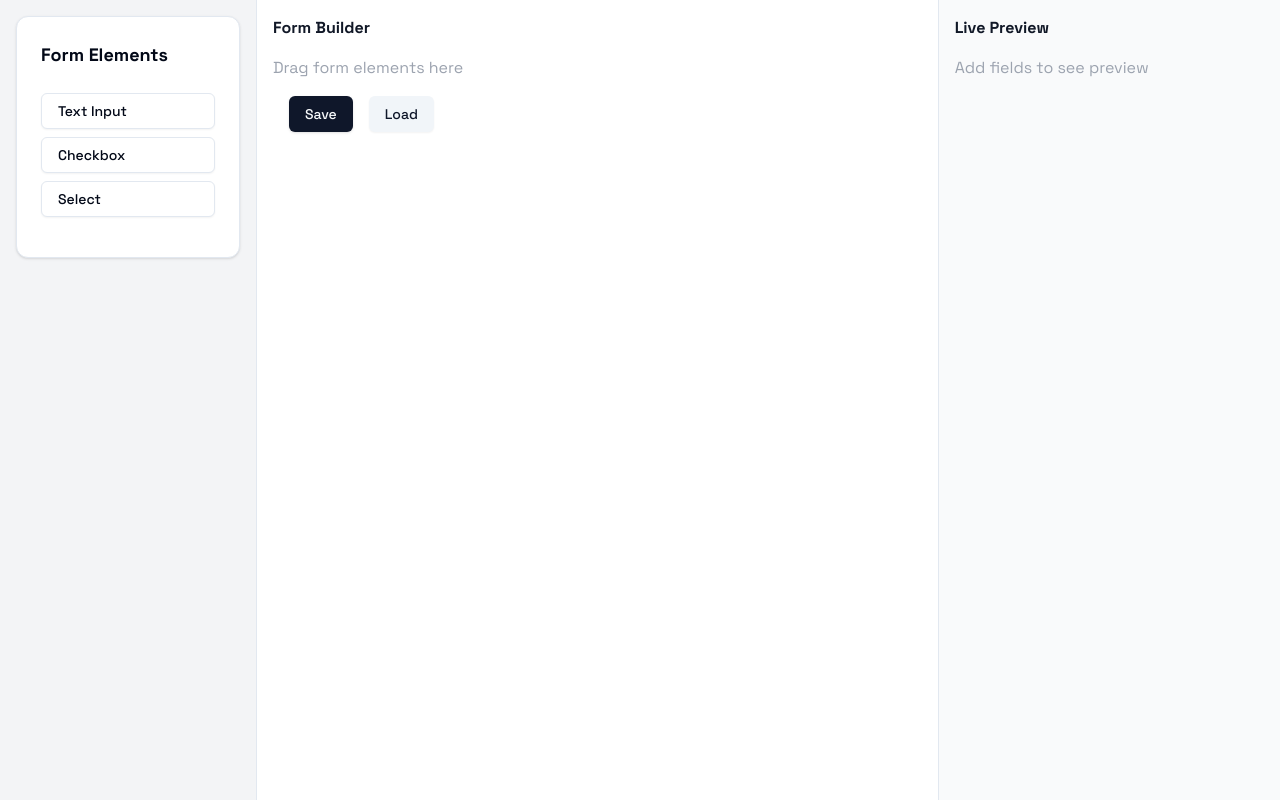
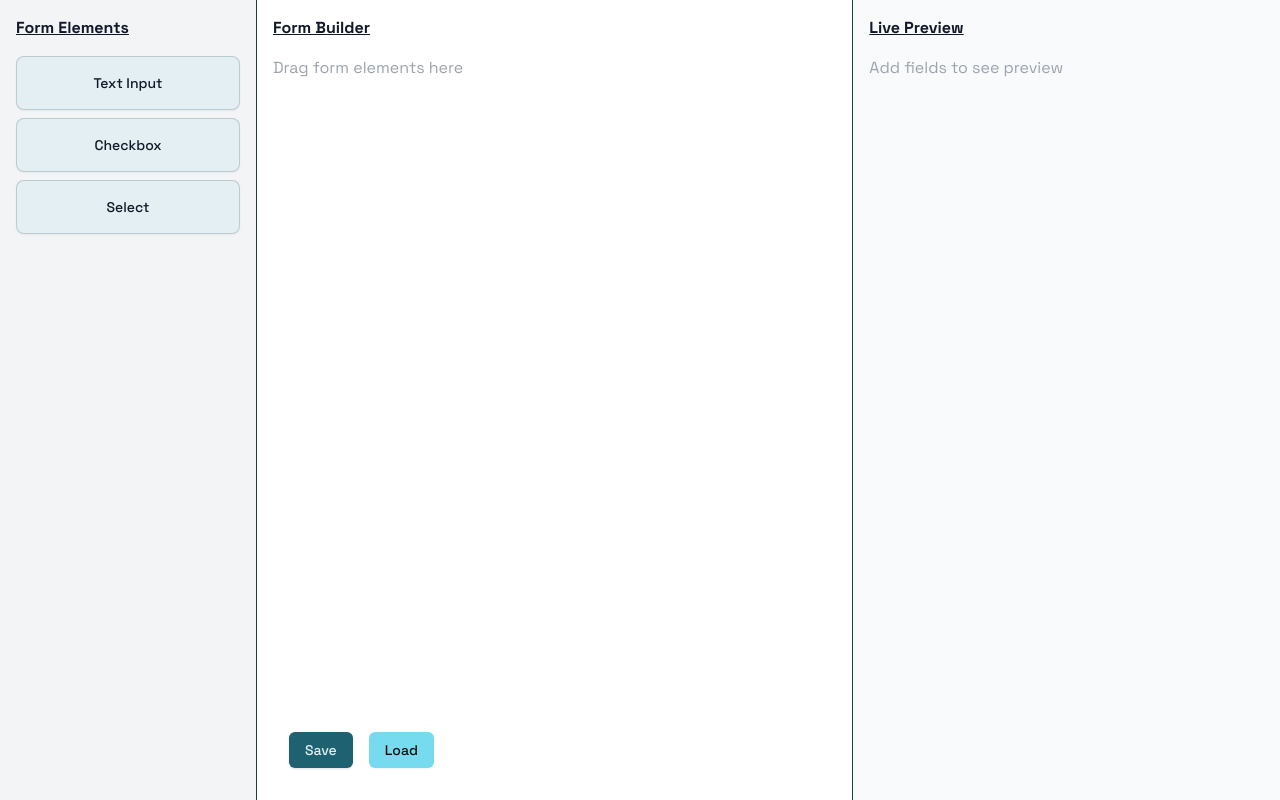
Before and after one commit to LuciKritZ/formwise, a Next.js app: page / in a window 1280 px wide. Built offline with nearby package versions, Linux system fonts and the light colour scheme.

Commit message:
feat: added styling (#11)

```diff
--- a/src/app/_home/app.tsx
+++ b/src/app/_home/app.tsx
@@ -22,12 +22,10 @@ const App = () => {
     <div className={cn(spaceGrotesk.className, 'flex flex-1')}>
       <DndWrapper items={items} onDragEnd={handleDragEnd}>
         <Sidebar />
-        <div className='flex flex-row flex-1'>
-          <FormBuilder />
-          <PreviewPanel />
-          {selectedFieldId && <EditingPanel />}
-        </div>
+        <FormBuilder />
+        {selectedFieldId && <EditingPanel />}
       </DndWrapper>
+      <PreviewPanel />
     </div>
   );
 };
--- a/src/app/globals.css
+++ b/src/app/globals.css
@@ -4,53 +4,56 @@
 
 @layer base {
   :root {
-    --background: 0 0% 100%;
-    --foreground: 222.2 84% 4.9%;
-    --card: 0 0% 100%;
-    --card-foreground: 222.2 84% 4.9%;
-    --popover: 0 0% 100%;
-    --popover-foreground: 222.2 84% 4.9%;
-    --primary: 222.2 47.4% 11.2%;
-    --primary-foreground: 210 40% 98%;
-    --secondary: 210 40% 96.1%;
-    --secondary-foreground: 222.2 47.4% 11.2%;
-    --muted: 210 40% 96.1%;
-    --muted-foreground: 215.4 16.3% 46.9%;
-    --accent: 210 40% 96.1%;
-    --accent-foreground: 222.2 47.4% 11.2%;
-    --destructive: 0 84.2% 60.2%;
-    --destructive-foreground: 210 40% 98%;
-    --border: 214.3 31.8% 91.4%;
-    --input: 214.3 31.8% 91.4%;
-    --ring: 222.2 84% 4.9%;
+    --background: 192 37% 92%;
+    --foreground: 195 15% 5%;
+    --card: 192 37% 92%;
+    --card-foreground: 195 15% 5%;
+    --popover: 192 37% 92%;
+    --popover-foreground: 195 15% 5%;
+    --primary: 191 58% 28%;
+    --primary-foreground: 192 37% 92%;
+    --secondary: 190 79% 70%;
+    --secondary-foreground: 195 15% 5%;
+    --muted: 193 37% 20%;
+    --muted-foreground: 196 15% 70%;
+    --accent: 190 100% 42%;
+    --accent-foreground: 195 15% 5%;
+    --destructive: 0 85% 60%;
+    --destructive-foreground: 195 15% 5%;
+    --border: 193 37% 20%;
+    --input: 193 37% 20%;
+    --ring: 190 100% 40%;
+    --radius: 0.5rem;
+
+    /* Chart colors */
     --chart-1: 12 76% 61%;
     --chart-2: 173 58% 39%;
     --chart-3: 197 37% 24%;
     --chart-4: 43 74% 66%;
     --chart-5: 27 87% 67%;
-    --radius: 0.5rem;
   }
 
   .dark {
-    --background: 222.2 84% 4.9%;
-    --foreground: 210 40% 98%;
-    --card: 222.2 84% 4.9%;
-    --card-foreground: 210 40% 98%;
-    --popover: 222.2 84% 4.9%;
-    --popover-foreground: 210 40% 98%;
-    --primary: 210 40% 98%;
-    --primary-foreground: 222.2 47.4% 11.2%;
-    --secondary: 217.2 32.6% 17.5%;
-    --secondary-foreground: 210 40% 98%;
-    --muted: 217.2 32.6% 17.5%;
-    --muted-foreground: 215 20.2% 65.1%;
-    --accent: 217.2 32.6% 17.5%;
-    --accent-foreground: 210 40% 98%;
-    --destructive: 0 62.8% 30.6%;
-    --destructive-foreground: 210 40% 98%;
-    --border: 217.2 32.6% 17.5%;
-    --input: 217.2 32.6% 17.5%;
-    --ring: 212.7 26.8% 83.9%;
+    --background: 192 37% 8%;
+    --foreground: 195 14% 95%;
+    --card: 192 37% 8%;
+    --card-foreground: 195 14% 95%;
+    --popover: 192 37% 8%;
+    --popover-foreground: 195 14% 95%;
+    --primary: 191 58% 72%;
+    --primary-foreground: 192 37% 8%;
+    --secondary: 190 79% 30%;
+    --secondary-foreground: 195 14% 95%;
+    --muted: 193 37% 80%;
+    --muted-foreground: 195 14% 95%;
+    --accent: 190 100% 58%;
+    --accent-foreground: 192 37% 8%;
+    --destructive: 0 62% 30%;
+    --destructive-foreground: 197 14% 10%;
+    --border: 192 37% 60%;
+    --input: 193 37% 80%;
+    --ring: 190 100% 60%;
+
     --chart-1: 220 70% 50%;
     --chart-2: 160 60% 45%;
     --chart-3: 30 80% 55%;
@@ -64,6 +67,14 @@
     @apply border-border;
   }
   body {
-    @apply bg-background text-foreground;
+    @apply bg-background text-foreground overflow-hidden;
+  }
+
+  .section-heading {
+    @apply font-bold underline mb-4;
+  }
+
+  .draggable-form-field {
+    @apply !border !border-border/20 !items-center !flex !cursor-pointer !rounded-lg !mb-2 !py-2 !px-4 !min-h-[54px];
   }
 }
--- a/src/components/editing-panel.tsx
+++ b/src/components/editing-panel.tsx
@@ -56,10 +56,7 @@ export const EditingPanel = () => {
 
   return (
     <Sheet open={isSheetOpen} onOpenChange={onClose} modal>
-      <SheetContent
-        aria-describedby=''
-        className='overflow-y-scroll space-y-6 min-w-[100%]'
-      >
+      <SheetContent aria-describedby='' className='space-y-6 min-w-[100%]'>
         <SheetHeader>
           <SheetTitle>Edit Field</SheetTitle>
         </SheetHeader>
@@ -83,9 +80,9 @@ export const EditingPanel = () => {
           )}
 
           {/* Field Editors Section */}
-          <div className='col-span-2 flex flex-col'>
+          <div className='col-span-2 flex flex-col border border-border/50'>
             <div className='flex'>
-              <div className='w-1/2 p-4 border border-gray-300'>
+              <div className='w-1/2 p-4'>
                 {validations && (
                   <ValidationEditor
                     validations={validations}
@@ -93,14 +90,14 @@ export const EditingPanel = () => {
                   />
                 )}
               </div>
-              <div className='w-1/2 p-4 border border-gray-300'>
+              <div className='w-1/2 p-4'>
                 {layout && (
                   <LayoutEditor layoutInfo={layout} onChange={setLayout} />
                 )}
               </div>
             </div>
 
-            <div className='w-full p-4 border border-gray-300'>
+            <div className='w-full p-4'>
               {basic && (
                 <BasicFieldEditor basicFieldInfo={basic} onChange={setBasic} />
               )}
--- a/src/components/form-builder.tsx
+++ b/src/components/form-builder.tsx
@@ -55,18 +55,20 @@ const FormBuilder: FC = () => {
 
   return (
     <div
-      ref={setNodeRef}
       id='form-builder'
-      className='flex-1 p-4 bg-white border-l border-r overflow-auto min-h-screen'
+      className='flex flex-1 p-4 bg-white border-l border-r overflow-auto h-screen flex-col'
     >
-      <h2 className='font-bold mb-4'>Form Builder</h2>
+      <h2 className='section-heading'>Form Builder</h2>
+      <div ref={setNodeRef} className='flex-1'>
         <SortableContext
           items={formFields.map((f) => f.key)}
           strategy={verticalListSortingStrategy}
         >
+          <div>
             {formFields.length === 0 && (
               <p className='text-gray-400'>Drag form elements here</p>
             )}
+
             {formFields.map((field) => (
               <SortableItem
                 key={field.key}
@@ -77,9 +79,11 @@ const FormBuilder: FC = () => {
                 isSelected={selectedFieldId === field.key}
               />
             ))}
+          </div>
         </SortableContext>
+      </div>
 
-      <div className='flex gap-4 p-4'>
+      <div className='flex gap-4 p-4 max-h-[68px]'>
         <Button onClick={saveForm} variant='default'>
           Save
         </Button>
@@ -93,7 +97,8 @@ const FormBuilder: FC = () => {
 
 export default FormBuilder;
 
-interface SortableItemProps extends Omit<FormField, 'basic'> {
+interface SortableItemProps extends Omit<FormField, 'basic' | 'type'> {
+  id: string;
   label: string;
   onDelete: (id: string) => void;
   onSelect: (id: string) => void;
@@ -120,14 +125,6 @@ function SortableItem({
     transform: CSS.Transform.toString(transform),
     transition,
     opacity: isDragging ? 0.5 : 1,
-    padding: '0.5rem 1rem',
-    marginBottom: '0.5rem',
-    border: `2px solid ${isSelected ? '#3b82f6' : '#ddd'}`,
-    borderRadius: '0.25rem',
-    backgroundColor: 'white',
-    cursor: 'pointer',
-    display: 'flex',
-    alignItems: 'center',
   };
 
   return (
@@ -138,6 +135,7 @@ function SortableItem({
         e.stopPropagation();
         onSelect(id);
       }}
+      className='draggable-form-field'
     >
       {/* Left: Drag handle only */}
       <div
--- a/src/components/preview-panel.tsx
+++ b/src/components/preview-panel.tsx
@@ -1,13 +1,23 @@
-import React from 'react';
+import React, { useEffect, useRef } from 'react';
 import { useFormStore } from '@/hooks/use-form-store';
 import { Checkbox } from './ui/checkbox';
 import { Label } from './ui/label';
 
 const PreviewPanel: React.FC = () => {
   const { formFields } = useFormStore();
+  const isMounted = useRef<boolean>(false);
+
+  useEffect(() => {
+    isMounted.current = true;
+  }, []);
+
+  if (!isMounted) {
+    return;
+  }
+
   return (
     <aside className='w-1/3 bg-gray-50 p-4 overflow-auto'>
-      <h2 className='font-bold mb-4'>Live Preview</h2>
+      <h2 className='section-heading'>Live Preview</h2>
 
       {formFields.length === 0 ? (
         <p className='text-gray-400'>Add fields to see preview</p>
--- a/src/components/sidebar.tsx
+++ b/src/components/sidebar.tsx
@@ -1,18 +1,14 @@
 import React from 'react';
 import { useDraggable } from '@dnd-kit/core';
-import { FormField } from '@/types/field';
-import { Card, CardHeader, CardContent } from './ui/card';
 import { Button } from './ui/button';
 import { FIELDS } from '@/constants/fields';
 
 const Sidebar: React.FC = () => {
   return (
     <aside className='w-64 bg-gray-100 p-4'>
-      <Card>
-        <CardHeader className='font-bold text-lg'>Form Elements</CardHeader>
+      <h2 className='section-heading'>Form Elements</h2>
 
-        <CardContent>
-          <div className='flex flex-col gap-2 mb-4'>
+      <div className='flex flex-col mb-4'>
         {FIELDS.map((field) => (
           <DraggableField
             key={field.key}
@@ -21,8 +17,6 @@ const Sidebar: React.FC = () => {
           />
         ))}
       </div>
-        </CardContent>
-      </Card>
     </aside>
   );
 };
@@ -53,7 +47,7 @@ const DraggableField: React.FC<DraggableFieldType> = ({
       style={style}
       {...listeners}
       {...attributes}
-      className='justify-start'
+      className='draggable-form-field'
       variant='outline'
     >
       {label}
```
Lines whose indentation alone changed are shown as unchanged.
